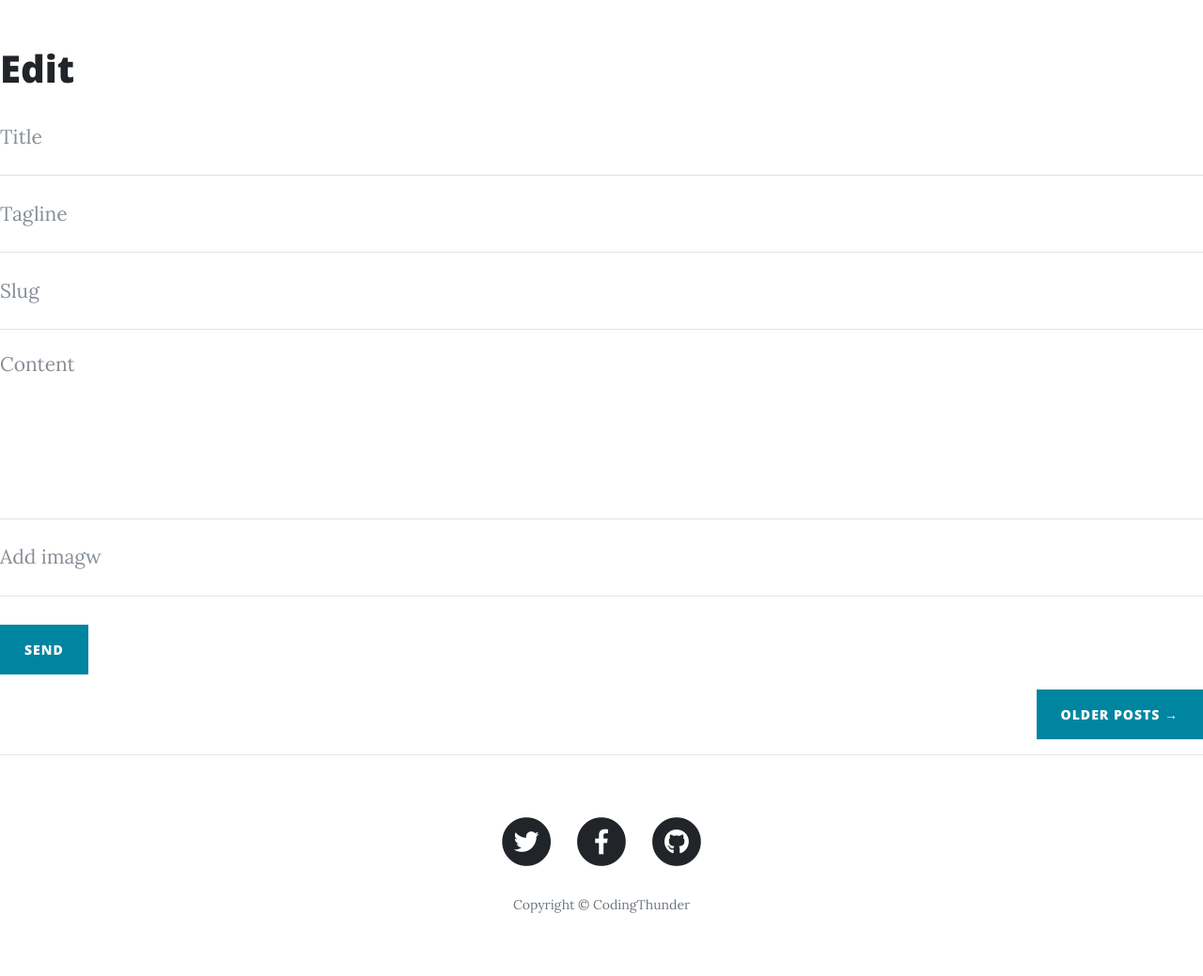
After one commit to adnan-abdullah1/flask_Blog, a Flask app: template templates/edit.html in a window 1280 px wide. The commit adds this page. Shown: the part 533-1572 px from the top of the page at 94% size. Run offline with Flask 2, Linux system fonts and the light colour scheme; the template is opened without the code that fills it, so the values that code supplies are empty; some libraries are stand-ins or nearby versions.

Commit message:
added edit function

```diff
--- a/main.py
+++ b/main.py
@@ -1,4 +1,5 @@
 from flask import Flask, render_template, request,session
+
 from flask_sqlalchemy import SQLAlchemy
 from datetime import datetime
 import json
@@ -44,6 +45,7 @@ class Posts(db.Model):
     date = db.Column(db.String(12), nullable=True)
     img_file = db.Column(db.String(12), nullable=True)
 
+
 @app.route("/")
 def home():
     posts = Posts.query.filter_by().all()[0:params['no_of_posts']]
@@ -70,8 +72,26 @@ def dashbord():
             return render_template('dashbord.html', params=params,posts=posts)
 
 
+
     return render_template('login.html', params=params)
 
+@app.route("/edit/<string:sno>",methods=['GET','POST'])
+def edit(sno):
+    if ('user' in session and session['user']==params['user']):
+
+        if request.method=="POST":
+
+            box_title=request.form.get('title')
+            tline=request.form.get('tline')
+            slug=request.form.get('slug')
+            content=request.form.get('content')
+            img_file=request.form.get('img_file')
+            date=datetime.now()
+            if sno=='0':
+                post=Posts(title=box_title,slug=slug,content=content,tagline=tline,date=date,img_file=img_file)
+                db.session.add(post)
+                db.session.commit()
+        return render_template('edit.html',params=params,sno=sno)
 
 
 @app.route("/about")
@@ -96,8 +116,8 @@ def contact():
         phone = request.form.get('phone')
         message = request.form.get('message')
         entry = Contacts(name=name, phone_num = phone, mes = message, date= datetime.now(),email = email )
-        db.Sesssion.add(entry)
-        db.Sesssion.commit()
+        db.session.add(entry)
+        db.session.commit()
         mail.send_message('New message from ' + name,
                         sender=email,
                         recipients = [params['gmail-user']],
--- /dev/null
+++ b/templates/edit.html
@@ -0,0 +1,73 @@
+{% extends "layout.html" %}
+{% block body %}
+
+  <!-- Page Header -->
+  <header class="masthead" style="background-image: url('{{ url_for('static',filename='img/home-bg.jpg') }}')">
+    <div class="overlay"></div>
+    <div class="container">
+      <div class="row">
+        <div class="col-lg-8 col-md-10 mx-auto">
+          <div class="site-heading">
+            <h1>Coding Thunder</h1>
+            <span class="subheading">By Programmers of KU</span>
+          </div>
+        </div>
+      </div>
+    </div>
+  </header>
+<h1>Edit</h1>
+
+
+<form name="sentMessage" id="contactForm" action="/edit/{{sno}}" method="post"novalidate>
+    <div class="control-group">
+      <div class="form-group floating-label-form-group controls">
+        <label>Title</label>
+        <input type="text" class="form-control" placeholder="Title" id="title" name="title" required data-validation-required-message="Please enter your name.">
+        <p class="help-block text-danger"></p>
+      </div>
+    </div>
+    <div class="control-group">
+      <div class="form-group floating-label-form-group controls">
+        <label>Tagline</label>
+        <input type="email" class="form-control" placeholder="Tagline" id="tline" name="tline" required data-validation-required-message="Please enter your email address.">
+        <p class="help-block text-danger"></p>
+      </div>
+    </div>
+    <div class="control-group">
+      <div class="form-group col-xs-12 floating-label-form-group controls">
+        <label>Slug</label>
+        <input type="tel" class="form-control" placeholder="Slug" id="slug" name="slug" prequired data-validation-required-message="Please enter your phone number.">
+        <p class="help-block text-danger"></p>
+      </div>
+    </div>
+    <div class="control-group">
+      <div class="form-group floating-label-form-group controls">
+        <label>content</label>
+        <textarea rows="5" class="form-control" placeholder="Content" id="content" name="content" required data-validation-required-message="Please enter a message."></textarea>
+        <p class="help-block text-danger"></p>
+      </div>
+    </div>
+    <div class="control-group">
+            <div class="form-group floating-label-form-group controls">
+              <label>Add Image</label>
+            <input rows="5" class="form-control" placeholder="Add imagw" id="img_file" name="img_file"">
+              <p class="help-block text-danger"></p>
+            </div>
+          </div>
+    <br>
+    <div id="success"></div>
+    <div class="form-group">
+      <button type="submit" class="btn btn-primary" id="sendMessageButton">Send</button>
+    </div>
+  </form>
+
+
+      </li></a>
+        <!-- Pager -->
+        <div class="clearfix">
+          <a class="btn btn-primary float-right" href="#">Older Posts &rarr;</a>
+        </div>
+      </div>
+    </div>
+  </div>
+{% endblock %}
```
Also changed, not shown: templates/dashbord.html (+10 -5 lines).
